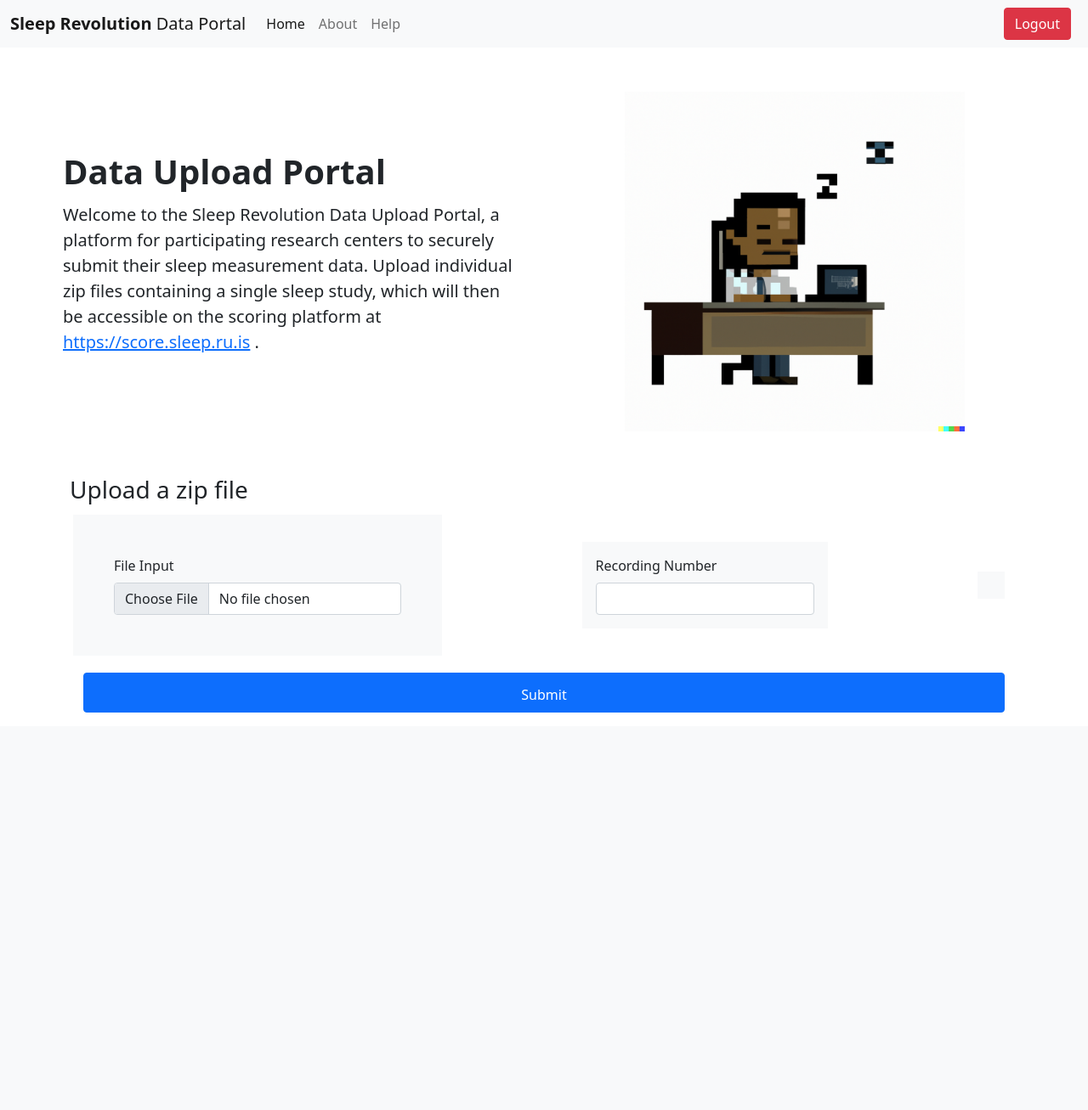
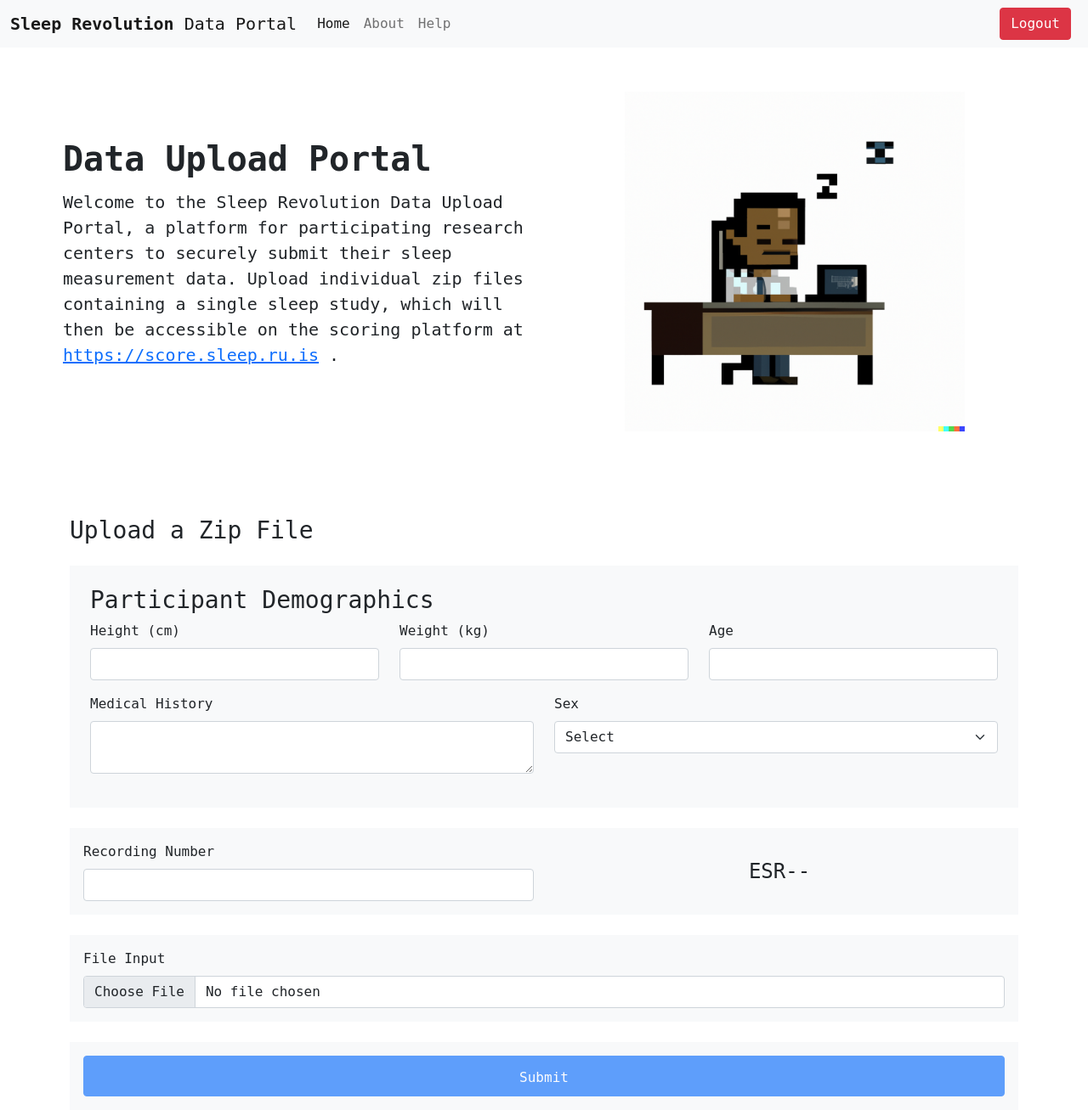
Before and after one commit to Sleep-Revolution/sleepscorerapi, a FastAPI app: template templates/index.html in a window 1280 px wide. Shown: the whole page at 85% size. Before the commit the page ends 839 px from the top, so only its background shows below. Run offline with FastAPI, Linux system fonts and the light colour scheme; the template is opened without the code that fills it, so the values that code supplies are empty; parts of the project's set-up code (start-up, migrations or seed data) failed here and were passed over; some libraries are stand-ins or nearby versions.

Commit message:
added deographics

```diff
--- a/main.py
+++ b/main.py
@@ -96,7 +96,12 @@ async def home(request: Request):
 
 
 @app.post('/uploadfile', response_class=HTMLResponse)
-async def create_upload_file(request: Request, file: UploadFile = File(...), recordingNumber: int = Form(...)):
+async def create_upload_file(request: Request, file: UploadFile = File(...),
+        recordingNumber: int = Form(...),
+        ParticipantAge: int=Form(...), ParticipantHeight: float = Form(...),
+        ParticipantWeight: float = Form(...), ParticipantSex: str = Form(...),
+        ParticipantMedicalHistory: str = Form(...)
+    ):
     # centre = authenticationService.GetCentreById(request)
     centre = request.state.centre
     if not centre:
@@ -116,12 +121,12 @@ async def create_upload_file(request: Request, file: UploadFile = File(...), rec
     else:
         print(f"->>>> Creating upload with {file.filename}")
         # The business logic should be implemented in the service class.
-        await uploadService.CreateUpload(centre.Id, file, recordingNumber)
+        await uploadService.CreateUpload(centre.Id, file, recordingNumber, ParticipantAge, ParticipantHeight, ParticipantWeight, ParticipantSex, ParticipantMedicalHistory)
 
         return RedirectResponse("/upload_complete?success=true", status_code=302)
 
 @app.get('/upload_complete', response_class=HTMLResponse)
-async def uploadComplete(request: Request,  success: bool = False):
+async def uploadComplete(request: Request,  success: str = "false"):
     centre = request.state.centre
     return templates.TemplateResponse("upload_complete.html", {"request": request, "centre": centre, 'success':success})
 
@@ -271,7 +276,7 @@ async def ScanPage(request: Request, id: int):
         return RedirectResponse('/', status_code=302)
 
 @app.get("/admin/accounts", response_class=JSONResponse)
-async def UploadDetails(request: Request):
+async def GetAllAccounts(request: Request):
     if not request.state.centre:
         print("redirecting due to no creds")
         return RedirectResponse('/login')
--- a/templates/base.html
+++ b/templates/base.html
@@ -6,16 +6,18 @@
         <!-- Required meta tags -->
         <meta charset="utf-8">
         <meta name="viewport" content="width=device-width, initial-scale=1">
-        <link rel="stylesheet" href="https://cdnjs.cloudflare.com/ajax/libs/font-awesome/6.4.2/css/all.min.css
-
-
-
-        ">
+        <link rel="stylesheet" href="https://cdnjs.cloudflare.com/ajax/libs/font-awesome/6.4.2/css/all.min.css">
         <!-- Bootstrap CSS -->
         <link href="https://cdn.jsdelivr.net/npm/bootstrap@5.0.2/dist/css/bootstrap.min.css" rel="stylesheet" integrity="sha384-EVSTQN3/azprG1Anm3QDgpJLIm9Nao0Yz1ztcQTwFspd3yD65VohhpuuCOmLASjC" crossorigin="anonymous">
         {% block headstyles %}{% endblock %}
 
         <title>{% block title %}{% endblock %} Sleep Revolution Data Upload Portal</title>
+
+        <style>
+            body {
+      font-family: "Roboto Mono", monospace;
+            }
+        </style>
 
         {% block extrastyles %}{% endblock %}
 
--- a/templates/index.html
+++ b/templates/index.html
@@ -11,65 +11,86 @@
     <div class="col-md-6">
       <h4 class="display-6 fw-bold lh-1 mb-3">Data Upload Portal</h4>
       <p class="lead">Welcome to the Sleep Revolution Data Upload Portal, a platform for participating research centers to securely submit their sleep measurement data. Upload individual zip files containing a single sleep study, which will then be accessible on the scoring platform at <a href="#">https://score.sleep.ru.is</a> . </p>
-        <div class="d-grid gap-2 d-md-flex justify-content-md-start">
-        </div>
+      <!-- <div class="d-grid gap-2 d-md-flex justify-content-md-start">
+      </div> -->
     </div>
   </div>
 </div>
 
-  <script>
-    function updateRecordingDetails() {
-      let centreId = "{{centre.Id}}"; // Get the centre ID value from your server-side code
-      if(centreId.length < 2){
-        centreId = "0" + centreId;
-      }
-      const recordingNumberInput = document.getElementById("recordingNumber"); // Get the recording number input element
-      let recordingNumber = recordingNumberInput.value; // Get the recording number value from the input element
-      if (recordingNumber < 10) {
-        recordingNumber = "0" + recordingNumber; // Add a leading zero if the recording number is less than 10
-      }
-      const recordingDetails = document.getElementById("recordingDetails"); // Get the recordingDetails div element
-      recordingDetails.innerHTML = `ESR${centreId}${recordingNumber}`; // Update the content of the recordingDetails div with the concatenated values
-    }
-  </script>
 
-<div class="container">
-    <h3>Upload a zip file</h3>
 
-    <form  action="home" enctype="multipart/form-data" autocomplete="off" id="upload-form">
-      <div class="d-flex justify-content-between align-items-center">
+<div class="container mt-5">
+  <h3>Upload a Zip File</h3>
 
-        <div class="bg-light p-5 rounded-lg m-1 " >
-          <label for="file" class="form-label">File Input</label>
-          <input class="form-control" type="file" id="file" name="file">
+  <form id="upload-form" enctype="multipart/form-data">
+    <div class="container mt-4 bg-light p-4 rounded-lg">
+      <h3>Participant Demographics</h3>
+
+      <div class="row mb-3">
+        <div class="col-md-4">
+          <label for="ParticipantHeight" class="form-label">Height (cm)</label>
+          <input class="form-control" type="number" id="ParticipantHeight" name="ParticipantHeight" required>
         </div>
-        <div class="bg-light p-3 rounded-lg m-3">
-          <label for ="recordingNumber" class="form-label">Recording Number</label>
-          <input class="form-control" type="number" id="recordingNumber" name="file" oninput="updateRecordingDetails()" />
+        <div class="col-md-4">
+          <label for="ParticipantWeight" class="form-label">Weight (kg)</label>
+          <input class="form-control" type="number" id="ParticipantWeight" name="ParticipantWeight" required>
         </div>
-      <div class="bg-light p-3 rounded-lg m-3" id="recordingDetails">
-
+        <div class="col-md-4">
+          <label for="ParticipantAge" class="form-label">Age</label>
+          <input class="form-control" type="number" id="ParticipantAge" name="ParticipantAge" required>
         </div>
       </div>
 
-      <div class="bg-light rounded-lg m-3">
+      <div class="row mb-3">
+        <div class="col-md-6">
+          <label for="ParticipantMedicalHistory" class="form-label">Medical History</label>
+          <textarea class="form-control" id="ParticipantMedicalHistory" name="ParticipantMedicalHistory" required></textarea>
+        </div>
+        <div class="col-md-6">
+          <label for="ParticipantSex" class="form-label">Sex</label>
+          <select class="form-select" id="ParticipantSex" name="ParticipantSex" required>
+            <option value="" selected disabled>Select</option>
+            <option value="male">Male</option>
+            <option value="female">Female</option>
+          </select>
+        </div>
+      </div>
+    </div>
+
+    <div class="bg-light p-3 rounded-lg mt-4">
+      <div class="row align-items-center">
+        <div class="col-md-6">
+          <label for="recordingNumber" class="form-label">Recording Number</label>
+          <input class="form-control" type="number" id="recordingNumber" name="file" oninput="updateRecordingDetails()" />
+        </div>
+        <div class="col-md-6 text-center" id="recordingDetails" style="display: flex; align-items: center; justify-content: center; font-size: 1.5em;">
+          ESR{{centre.Id}}...
+        </div>
+      </div>
+    </div>
+
+
+    <div class="bg-light p-3 rounded-lg mt-4">
+      <label for="file" class="form-label">File Input</label>
+      <input class="form-control" type="file" id="file" name="file" required>
+    </div>
+
+    <div class="bg-light rounded-lg p-3 mt-4">
       <div class="d-grid gap-2">
-              <button id="upload-button" class="btn btn-primary" type="submit">
+        <button id="upload-button" class="btn btn-primary" type="submit" disabled>
           <i class="bx bxs-cloud-upload" style="font-size:1.4em;"></i>
           <span id="loadingSpinner" class="spinner-border spinner-border-sm" role="status" aria-hidden="true" style="display:none;"></span>
           Submit
         </button>
       </div>
-          <div id="progressdiv" style="display:none"class="progress m-3">
+      <div id="progressdiv" style="display:none" class="progress m-3">
         <div id="uploadprogress" class="progress-bar progress-bar-striped progress-bar-animated bg-success" role="progressbar" style="width: 0%;" aria-valuenow="25" aria-valuemin="0" aria-valuemax="100">0%</div>
       </div>
     </div>
   </form>
+</div>
 
 
-
-
-</div>
 
 {% endblock %}
 
@@ -81,33 +102,28 @@
   $(document).ready(function () {
     const form = $("#upload-form")
     const fileInput = document.querySelector('input[type="file"]');
-    // $('#upload-form').on('submit', function (e) {
-    //   e.preventDefault()
-    //   const file = fileInput.files[0];
-    //   const formData = new FormData();
-    //   formData.append('file', file);
-    //   formData.append('recordingNumber', $("#recordingNumber").val())
-    //   e.preventDefault();
-    //   $('#loadingSpinner').show()
-    //   fetch('/uploadfile', {
-    //     method: 'POST',
-    //     body: formData,
-    //     headers: {'Authorization': `Bearer ${Cookies.get('session_id')}`}
-    //   }).then((response)=>{
-    //     console.log(response.status)
-    //     if(response.status >299){
-    //       window.location = "/upload_complete?success=false"
-    //     } else {
-    //       window.location = "upload_complete?success=true"
-    //     }
-    //   })
-    // })
+
     $('#upload-form').on('submit', function (e) {
       e.preventDefault();
+      // return;
       const file = fileInput.files[0];
       const formData = new FormData();
       formData.append('file', file);
       formData.append('recordingNumber', $("#recordingNumber").val());
+
+      const participantHeight = $("#ParticipantHeight").val();
+      const participantWeight = $("#ParticipantWeight").val();
+      const participantAge = $("#ParticipantAge").val();
+      const participantMedicalHistory = $("#ParticipantMedicalHistory").val();
+      const participantSex = $("#ParticipantSex").val();
+
+      formData.append('ParticipantHeight', participantHeight);
+      formData.append('ParticipantWeight', participantWeight);
+      formData.append('ParticipantAge', participantAge);
+      formData.append('ParticipantMedicalHistory', participantMedicalHistory);
+      formData.append('ParticipantSex', participantSex);
+
+      console.log(formData);
 
       const xhr = new XMLHttpRequest();
       xhr.open('POST', '/uploadfile');
@@ -135,19 +151,70 @@
       };
 
       xhr.send(formData);
+
     });
-    // $('#upload-form').on('submit', function (e) {
-    //     var fileInput = $('#file').val();
-    //     if (fileInput !== '') {
-    //         $('#upload-button').prop('disabled', true);
-    //         $('#upload-button .spinner-border').css('display', 'inline-block');
-    //     }
-    // });
   });
 
+  let ellipsisCount = 0;
+  let ellipsisInterval;
 
+    function updateEllipsis() {
+        const ellipsisOptions =['--', '~-', '~~', '-~']
+        const ellipsis = ellipsisOptions[ellipsisCount];
+        ellipsisCount = (ellipsisCount + 1) % ellipsisOptions.length;
+        let centreId = "{{centre.Id}}";
+        centreId = centreId.length == 1 ? `0${centreId}`: centreId
+        document.getElementById("recordingDetails").innerHTML = `ESR${centreId}${ellipsis}`;
+    }
 
-  // });
+    // Start the ellipsis animation immediately
+    updateEllipsis()
+    ellipsisInterval = setInterval(updateEllipsis, 750);
+
+    function updateRecordingDetails() {
+        let centreId = "{{centre.Id}}"; // Get the centre ID value from your server-side code
+        if(centreId.length < 2){
+            centreId = "0" + centreId;
+        }
+
+        const recordingNumberInput = document.getElementById("recordingNumber"); // Get the recording number input element
+        let recordingNumber = recordingNumberInput.value; // Get the recording number value from the input element
+
+        if (!recordingNumber) {
+          ellipsisCount = 0; // Reset ellipsisCount if recording number is not set
+          clearInterval(ellipsisInterval); // Clear interval if recording number is not set
+          ellipsisInterval = setInterval(updateEllipsis, 750); // Restart ellipsis animation
+        } else {
+          clearInterval(ellipsisInterval); // Clear interval if recording number is set
+          const recordingDetails = document.getElementById("recordingDetails"); // Get the recordingDetails div element
+          recordingNumber = recordingNumber <= 9 ? `0${recordingNumber}` : `${recordingNumber}`
+          recordingDetails.innerHTML = `ESR${centreId}${recordingNumber}`; // Update the content of the recordingDetails div with the concatenated values
+        }
+    }
+
+    function updateSubmitButtonStatus() {
+        const submitButton = document.getElementById("upload-button");
+        const form = document.getElementById("upload-form");
+
+        // Check if all required fields in the form are filled
+        const isFormValid = form.checkValidity();
+
+        // Enable or disable the submit button based on form validation
+        if (isFormValid) {
+            submitButton.removeAttribute("disabled");
+        } else {
+            submitButton.setAttribute("disabled", "disabled");
+        }
+    }
+
+    // Attach the updateSubmitButtonStatus function to input events on required fields
+
+    document.getElementById("upload-button").setAttribute("disabled", "disabled");
+    const requiredInputs = document.querySelectorAll("[required]");
+    console.log(requiredInputs);
+    requiredInputs.forEach(input => {
+        input.addEventListener("input", updateSubmitButtonStatus);
+    });
 </script>
 
 {% endblock %}
```
Also changed, not shown: Src/Models/Models.py (+6 -1 lines), Src/Services/UploadService.py (+7 -1 lines). Lines whose indentation alone changed are shown as unchanged.
